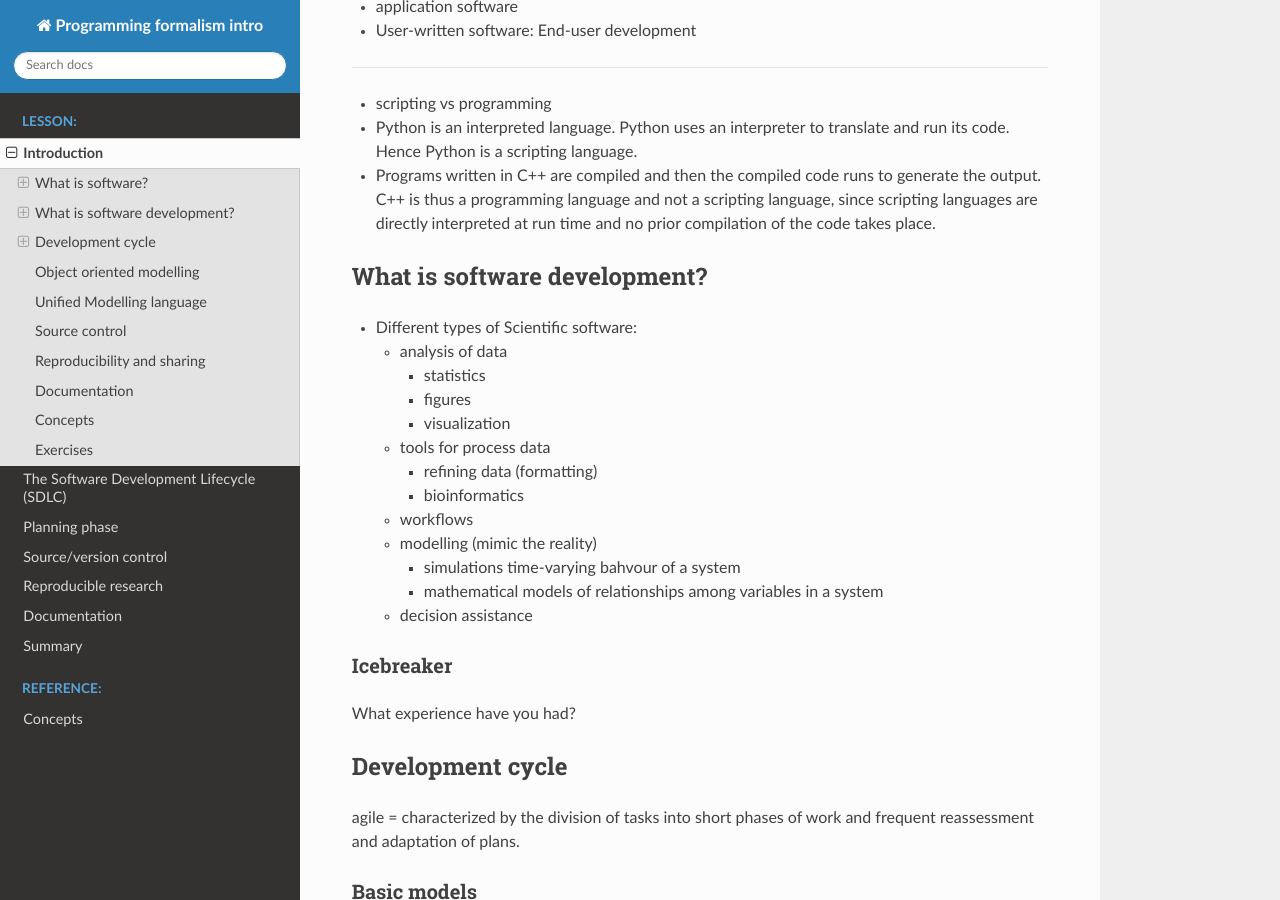
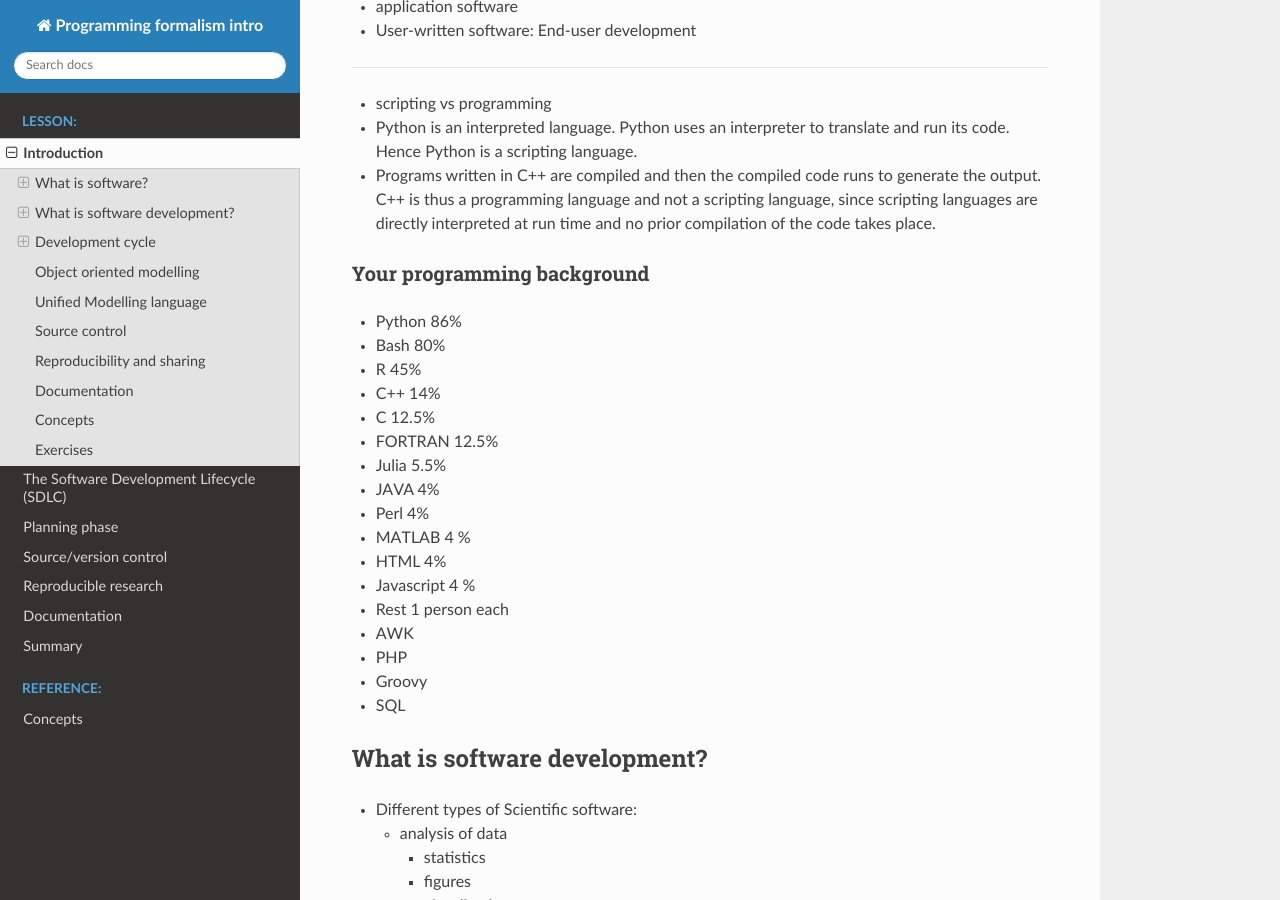
Before and after one commit to UPPMAX/programming_formalisms_intro, a Sphinx documentation site: the page built from doc/intro.md, in a window 1280 px wide and 900 px high, scrolled down 734 px. Built offline with Sphinx 7.4.7 and the Read the Docs theme 2.0.0, drawn with Linux system fonts in a browser that asks for light colours; pages that are not in the unit, such as notebooks, are missing from menus.

Commit message:
Update intro.md

```diff
--- a/doc/intro.md
+++ b/doc/intro.md
@@ -34,6 +34,26 @@
 - scripting vs programming
 - Python is an interpreted language. Python uses an interpreter to translate and run its code. Hence Python is a scripting language.
 - Programs written in C++ are compiled and then the compiled code runs to generate the output. C++ is thus a programming language and not a scripting language, since scripting languages are directly interpreted at run time and no prior compilation of the code takes place.
+
+### Your programming background
+- Python	86%
+-	Bash		80%
+-	R		45%
+-	C++		14%
+-	C		12.5%
+-	FORTRAN	12.5%
+-	Julia 		5.5%
+-	JAVA		4%
+-	Perl		4%
+-	MATLAB	4 %
+-	HTML		4%
+-	Javascript	4 %
+-	Rest		1 person each
+  -	AWK
+  -	PHP
+  -	Groovy
+  -	SQL
+
 
 ## What is software development?
 
```
